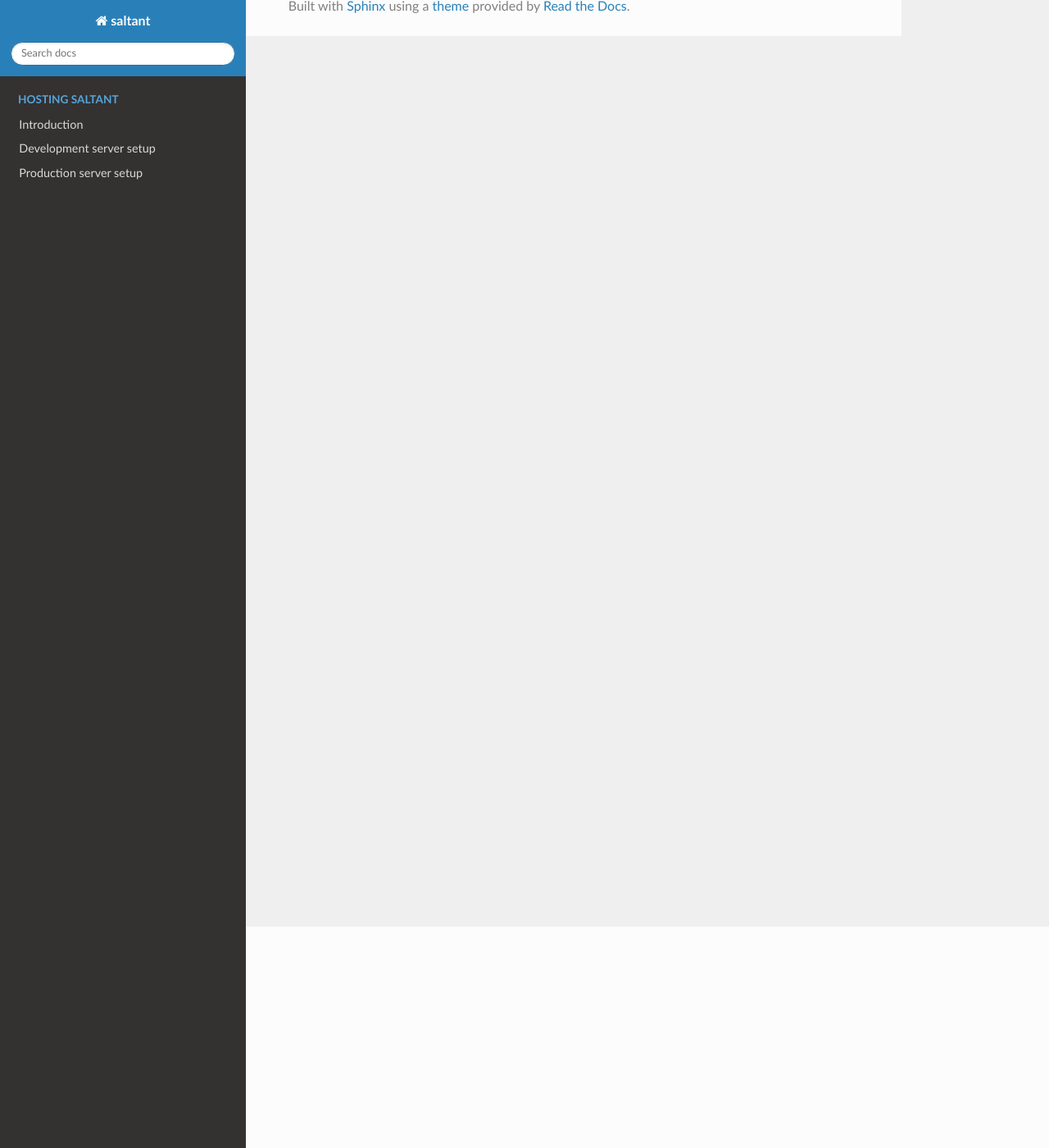
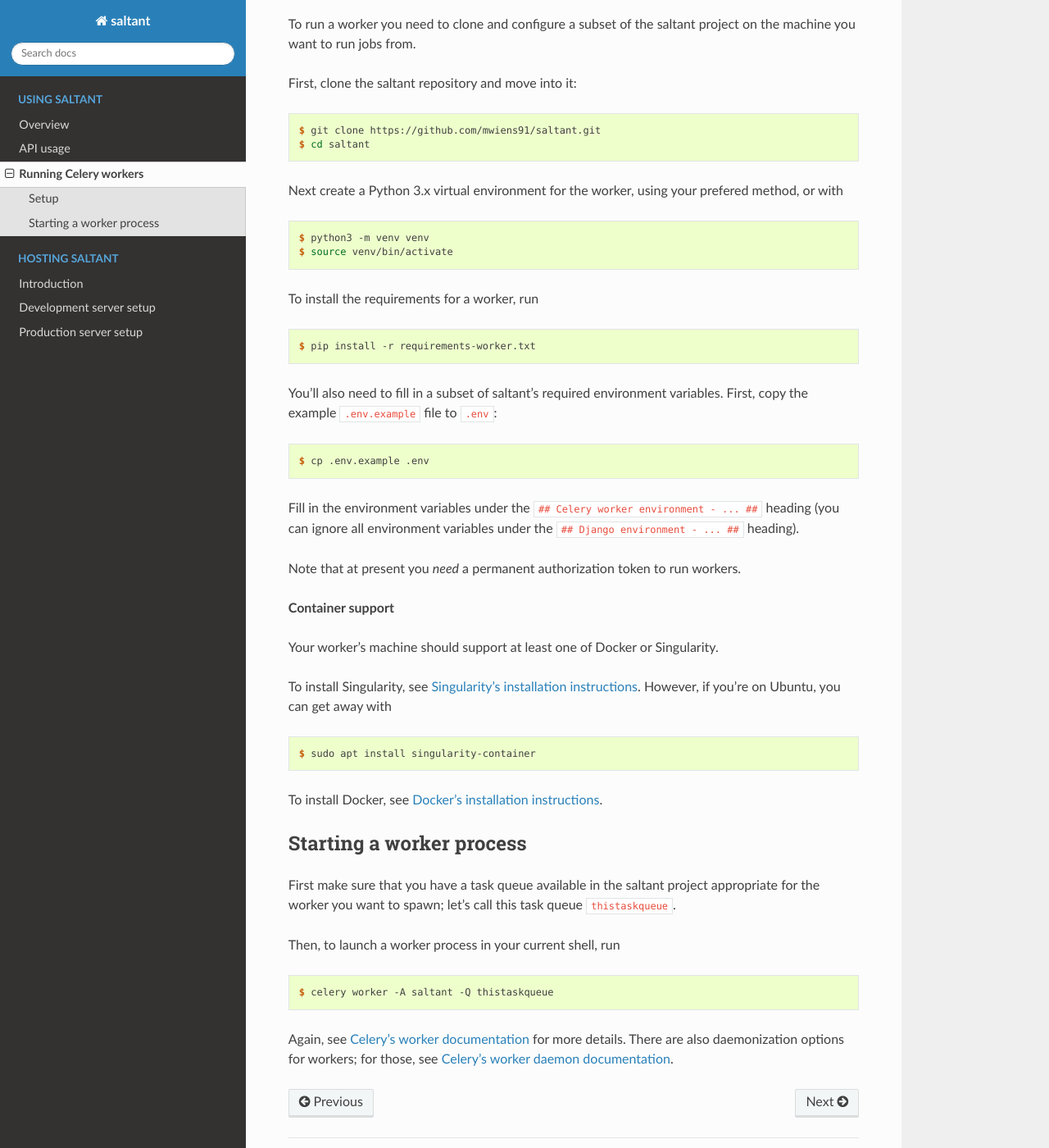
Before and after one commit to saltant-org/saltant, a Sphinx documentation site: the page built from docs/source/using/celery-workers.rst, in a window 1280 px wide and 1400 px high, scrolled down 270 px. Shown: the whole window at 82% size. Built offline with Sphinx 7.4.7 and the Read the Docs theme 2.0.0, drawn with Linux system fonts in a browser that asks for light colours; pages that are not in the unit, such as notebooks, are missing from menus; some of the changed text lies outside the part shown.

Commit message:
Add bulk of Celery worker docs

```diff
--- a/docs/source/index.rst
+++ b/docs/source/index.rst
@@ -29,9 +29,9 @@
    :maxdepth: 2
    :caption: Using saltant
 
-   overview/overview
-   api/api-usage
-   celery-workers/placeholder
+   using/overview
+   using/api-usage
+   using/celery-workers
 
 .. toctree::
    :maxdepth: 2
--- a/docs/source/using/celery-workers.rst
+++ b/docs/source/using/celery-workers.rst
@@ -1,4 +1,74 @@
-placeholder
-===========
+Running Celery workers
+======================
 
-write stuff here!
+.. highlight:: console
+
+Celery workers are the processes that consume and run task instances
+from task queues. For general information on Celerys workers, see
+`Celery's worker documentation`_.
+
+Setup
+-----
+
+To run a worker you need to clone and configure a subset of the saltant
+project on the machine you want to run jobs from.
+
+First, clone the saltant repository and move into it::
+
+    $ git clone https://github.com/mwiens91/saltant.git
+    $ cd saltant
+
+Next create a Python 3.x virtual environment for the worker, using your
+prefered method, or with ::
+
+    $ python3 -m venv venv
+    $ source venv/bin/activate
+
+To install the requirements for a worker, run ::
+
+    $ pip install -r requirements-worker.txt
+
+You'll also need to fill in a subset of saltant's required environment
+variables. First, copy the example ``.env.example`` file to ``.env``::
+
+    $ cp .env.example .env
+
+Fill in the environment variables under the ``## Celery worker
+environment - ... ##`` heading (you can ignore all environment variables
+under the ``## Django environment - ... ##`` heading).
+
+Note that at present you *need* a permanent authorization token to run
+workers.
+
+**Container support**
+
+Your worker's machine should support at least one of Docker or
+Singularity.
+
+To install Singularity, see `Singularity's installation instructions`_.
+However, if you're on Ubuntu, you can get away with ::
+
+    $ sudo apt install singularity-container
+
+To install Docker, see `Docker's installation instructions`_.
+
+Starting a worker process
+-------------------------
+
+First make sure that you have a task queue available in the saltant
+project appropriate for the worker you want to spawn; let's call this
+task queue ``thistaskqueue``.
+
+Then, to launch a worker process in your current shell, run ::
+
+    $ celery worker -A saltant -Q thistaskqueue
+
+Again, see `Celery's worker documentation`_ for more details. There are
+also daemonization options for workers; for those, see `Celery's worker
+daemon documentation`_.
+
+.. Links
+.. _Celery's worker documentation: http://docs.celeryproject.org/en/latest/userguide/workers.html
+.. _Celery's worker daemon documentation: http://docs.celeryproject.org/en/latest/userguide/daemonizing.html
+.. _Docker's installation instructions: https://docs.docker.com/install/
+.. _Singularity's installation instructions: https://www.sylabs.io/guides/2.5.1/user-guide/installation.html
```
